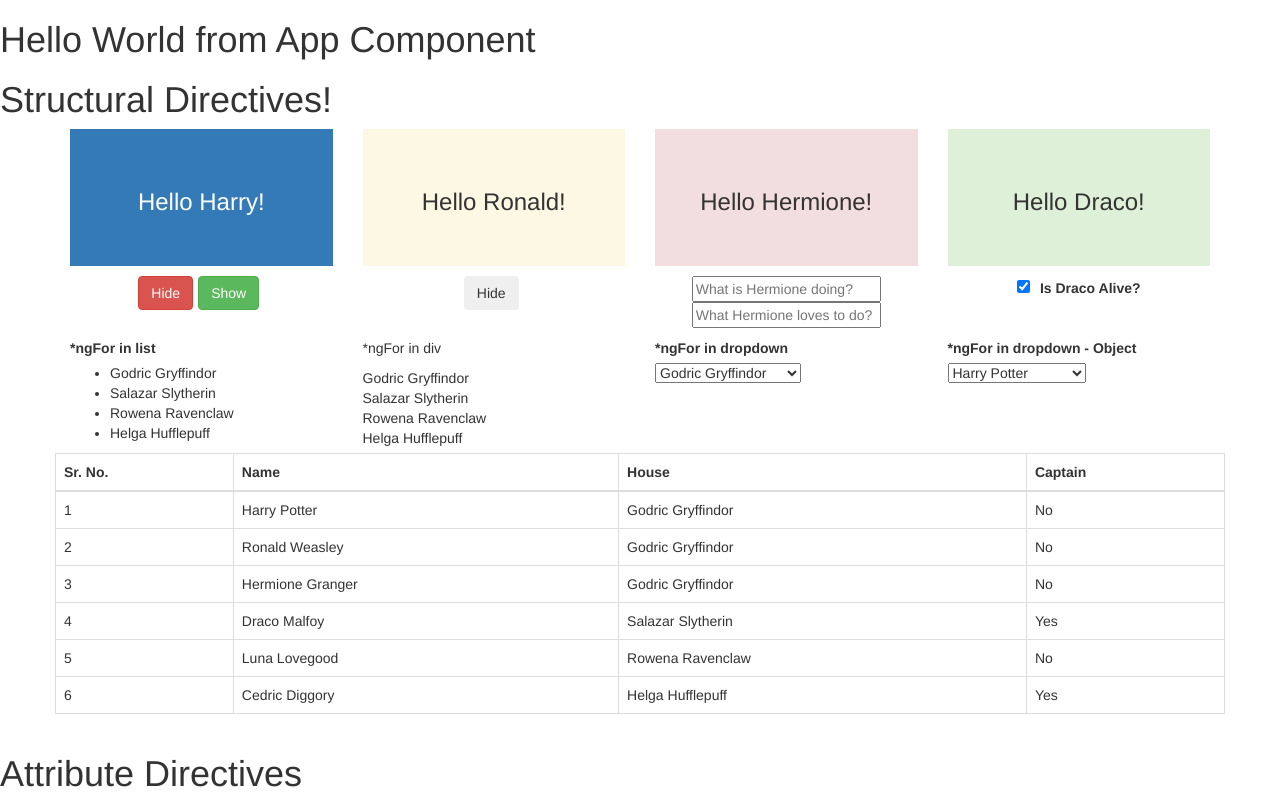
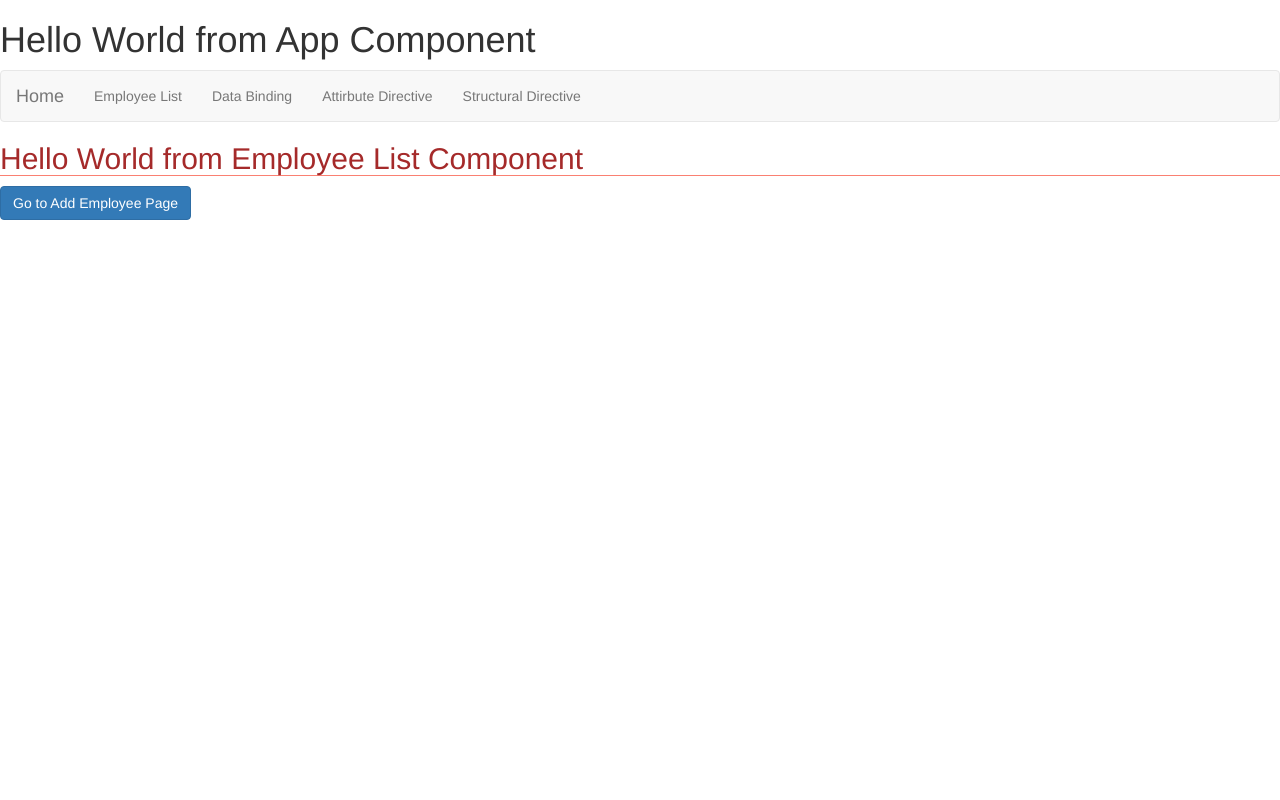
Before and after one commit to mrmSyd/angular-practice-projects, an Angular app in the folder angular18-practice/: page /emp-list in a window 1280 px wide. Before the commit this address led to /. Shown: the top 800 px of the page. Built offline with nearby package versions, Linux system fonts and the light colour scheme.

Commit message:
Basic Routing Implementation

```diff
--- a/angular18-practice/src/app/Components/Directives/structural-directives/structural-directives.component.html
+++ b/angular18-practice/src/app/Components/Directives/structural-directives/structural-directives.component.html
@@ -97,3 +97,4 @@
         </div>
     </div>
 </div>
+<button class="btn btn-primary mt-3" routerLink="attribute-directive">Go to Attribute Directive</button>
--- a/angular18-practice/src/app/Components/add-employee/add-employee.component.html
+++ b/angular18-practice/src/app/Components/add-employee/add-employee.component.html
@@ -1 +1,2 @@
 <h2 class="text-color">Hello World from Add Employee Component</h2>
+<button class="btn btn-primary" (click)="goToEmpList()">Go back to Employee List</button>
--- a/angular18-practice/src/app/Components/add-employee/add-employee.component.ts
+++ b/angular18-practice/src/app/Components/add-employee/add-employee.component.ts
@@ -1,4 +1,5 @@
 import { Component } from '@angular/core';
+import { Router } from '@angular/router';
 
 @Component({
   selector: 'app-add-employee',
@@ -9,4 +10,9 @@ import { Component } from '@angular/core';
 })
 export class AddEmployeeComponent {
 
+  constructor(private router: Router){}
+
+  goToEmpList(){
+    this.router.navigateByUrl('emp-list');
+  }
 }
--- a/angular18-practice/src/app/Components/employee-list/employee-list.component.html
+++ b/angular18-practice/src/app/Components/employee-list/employee-list.component.html
@@ -1 +1,3 @@
 <h2 class="text-color">Hello World from Employee List Component</h2>
+
+<button class="btn btn-primary" (click)="goToAddEmp()">Go to Add Employee Page</button>
--- a/angular18-practice/src/app/Components/employee-list/employee-list.component.ts
+++ b/angular18-practice/src/app/Components/employee-list/employee-list.component.ts
@@ -1,4 +1,5 @@
 import { Component } from '@angular/core';
+import { Router } from '@angular/router';
 
 @Component({
   selector: 'app-employee-list',
@@ -9,4 +10,9 @@ import { Component } from '@angular/core';
 })
 export class EmployeeListComponent {
 
+  constructor(private router: Router){}
+
+  goToAddEmp(){
+    this.router.navigateByUrl('add-emp');
+  }
 }
--- a/angular18-practice/src/app/app.component.html
+++ b/angular18-practice/src/app/app.component.html
@@ -1,6 +1,16 @@
 <h1>Hello World from App Component</h1>
-<!-- <app-add-employee></app-add-employee>
-<app-employee-list></app-employee-list>
-<app-data-binding></app-data-binding> -->
-<app-structural-directives></app-structural-directives>
-<app-attribute-directive></app-attribute-directive>
+<nav class="navbar navbar-default">
+    <div class="container-fluid">
+      <div class="navbar-header">
+        <a class="navbar-brand" href="#">Home</a>
+      </div>
+      <ul class="nav navbar-nav">
+        <li><a routerLink="emp-list">Employee List</a></li>
+        <li><a routerLink="data-binding">Data Binding</a></li>
+        <li><a [routerLink]="['/attribute-directive']">Attirbute Directive</a></li>
+        <li><a routerLink="structural-directive">Structural Directive</a></li>
+      </ul>
+    </div>
+</nav>
+
+<router-outlet></router-outlet>
--- a/angular18-practice/src/app/app.routes.ts
+++ b/angular18-practice/src/app/app.routes.ts
@@ -1,3 +1,29 @@
 import { Routes } from '@angular/router';
+import { AttributeDirectiveComponent } from './Components/Directives/attribute-directive/attribute-directive.component';
+import { StructuralDirectivesComponent } from './Components/Directives/structural-directives/structural-directives.component';
+import { DataBindingComponent } from './Components/data-binding/data-binding.component';
+import { EmployeeListComponent } from './Components/employee-list/employee-list.component';
+import { AddEmployeeComponent } from './Components/add-employee/add-employee.component';
 
-export const routes: Routes = [];
+export const routes: Routes = [
+    {
+        path: 'attribute-directive',
+        component: AttributeDirectiveComponent
+    },
+    {
+        path: 'structural-directive',
+        component: StructuralDirectivesComponent
+    },
+    {
+        path: 'data-binding',
+        component: DataBindingComponent
+    },
+    {
+        path: 'emp-list',
+        component: EmployeeListComponent
+    },
+    {
+        path: 'add-emp',
+        component: AddEmployeeComponent
+    }
+];
```
Also changed, not shown: angular18-practice/src/app/app.component.ts (+2 -7 lines).
